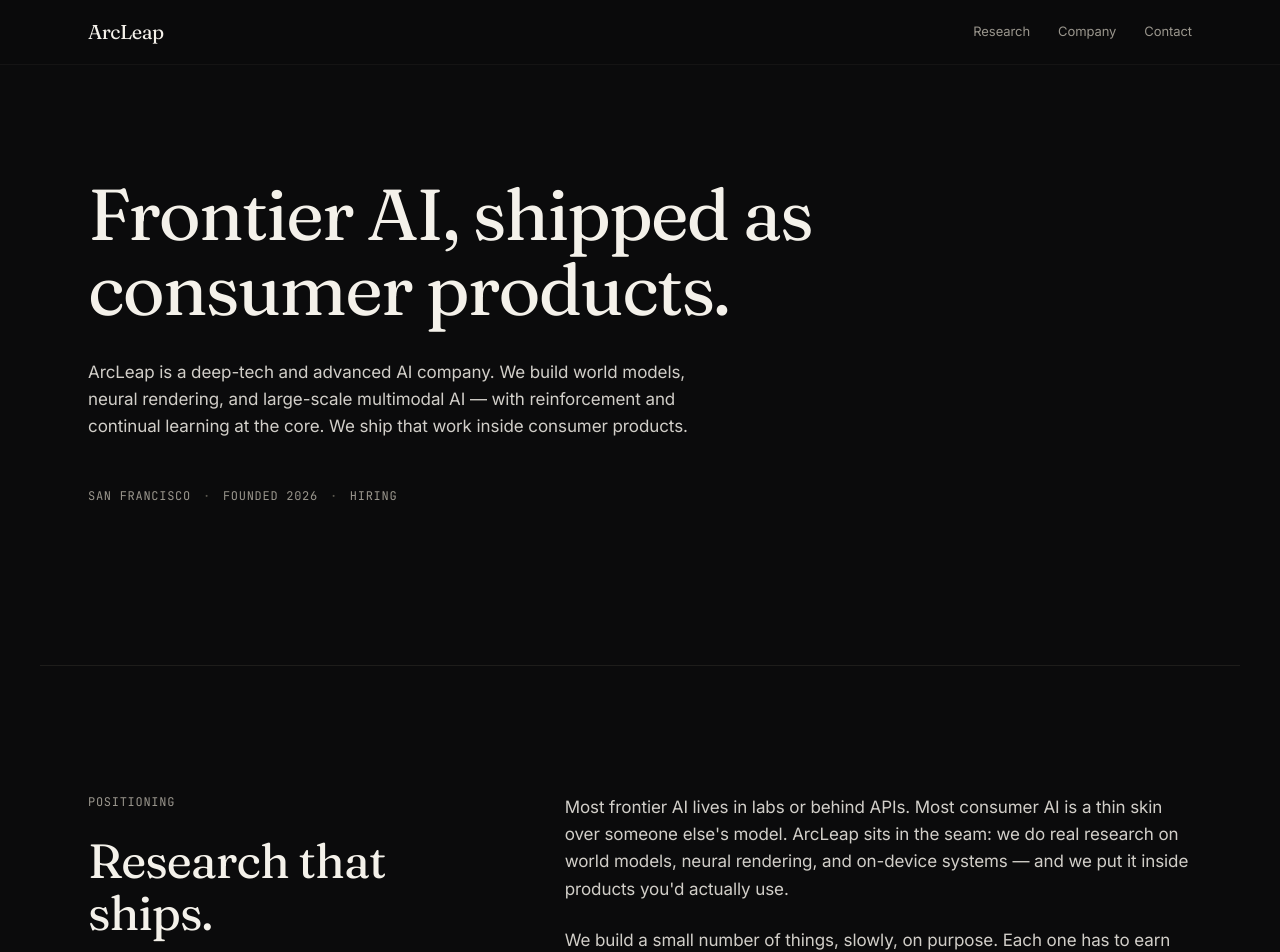
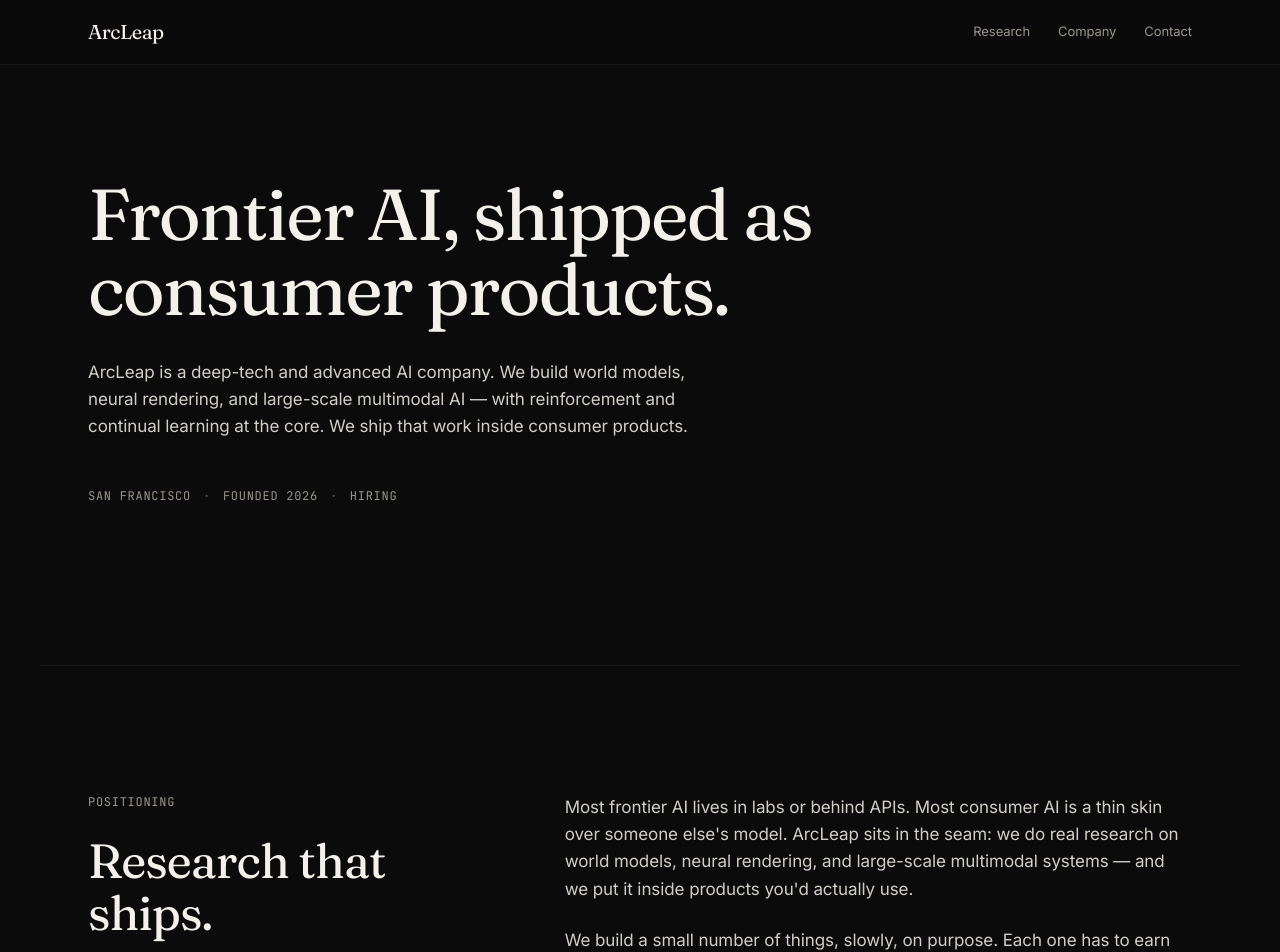
Before and after one commit to arcleap/landing_page, a Next.js app: page / in a window 1280 px wide. Shown: the top 952 px of the page. Built offline with nearby package versions, Linux system fonts and the light colour scheme.

Commit message:
feat: clean up stale on-device mention in positioning copy
Aligns positioning section with the hero — both now say 'large-scale
multimodal systems' rather than 'on-device systems'.

```diff
--- a/content/positioning.ts
+++ b/content/positioning.ts
@@ -2,7 +2,7 @@ export const positioning = {
   eyebrow: "Positioning",
   h2: "Research that ships.",
   body: [
-    "Most frontier AI lives in labs or behind APIs. Most consumer AI is a thin skin over someone else's model. ArcLeap sits in the seam: we do real research on world models, neural rendering, and on-device systems — and we put it inside products you'd actually use.",
+    "Most frontier AI lives in labs or behind APIs. Most consumer AI is a thin skin over someone else's model. ArcLeap sits in the seam: we do real research on world models, neural rendering, and large-scale multimodal systems — and we put it inside products you'd actually use.",
     "We build a small number of things, slowly, on purpose. Each one has to earn its place.",
   ],
 };
```
